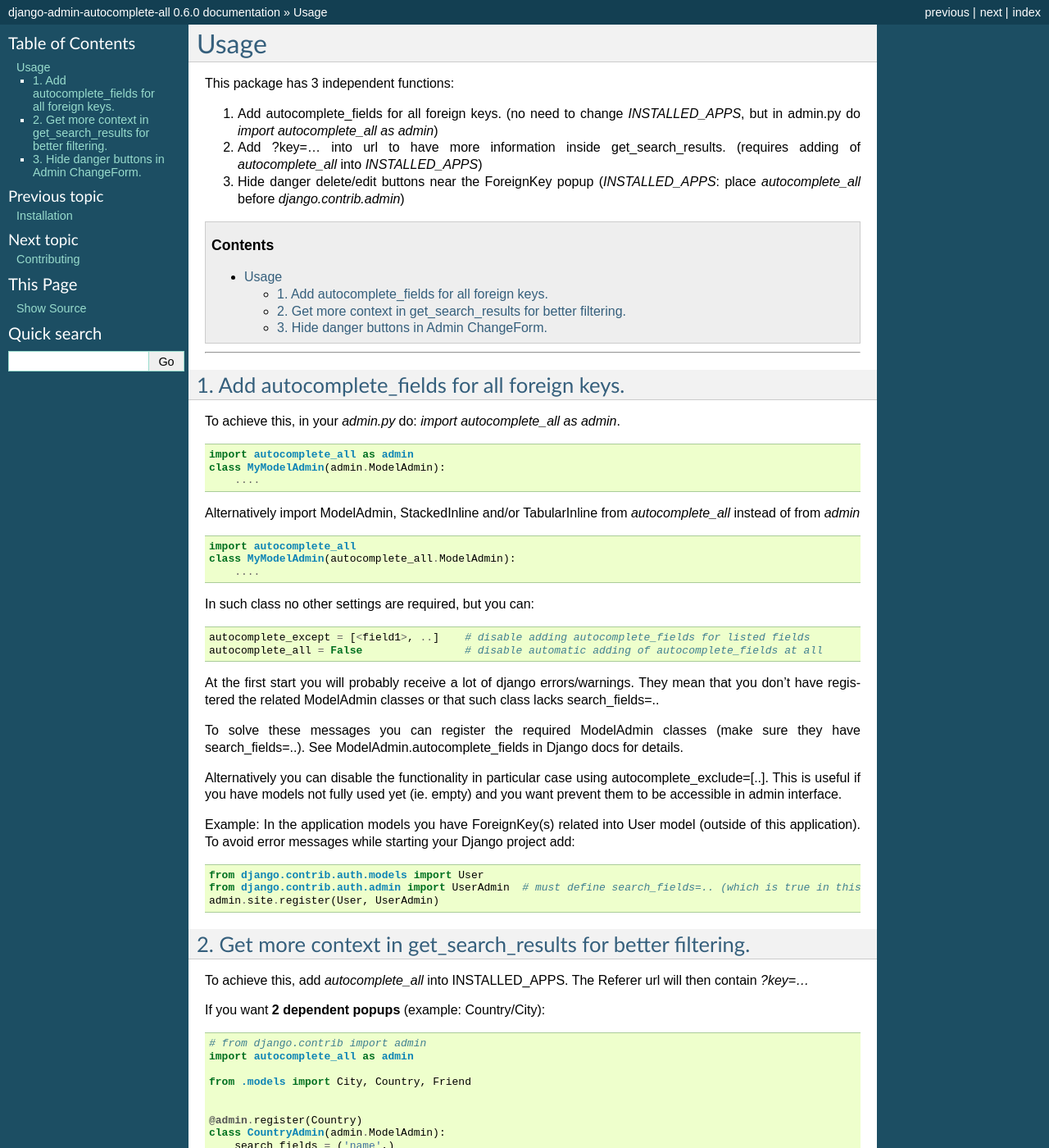
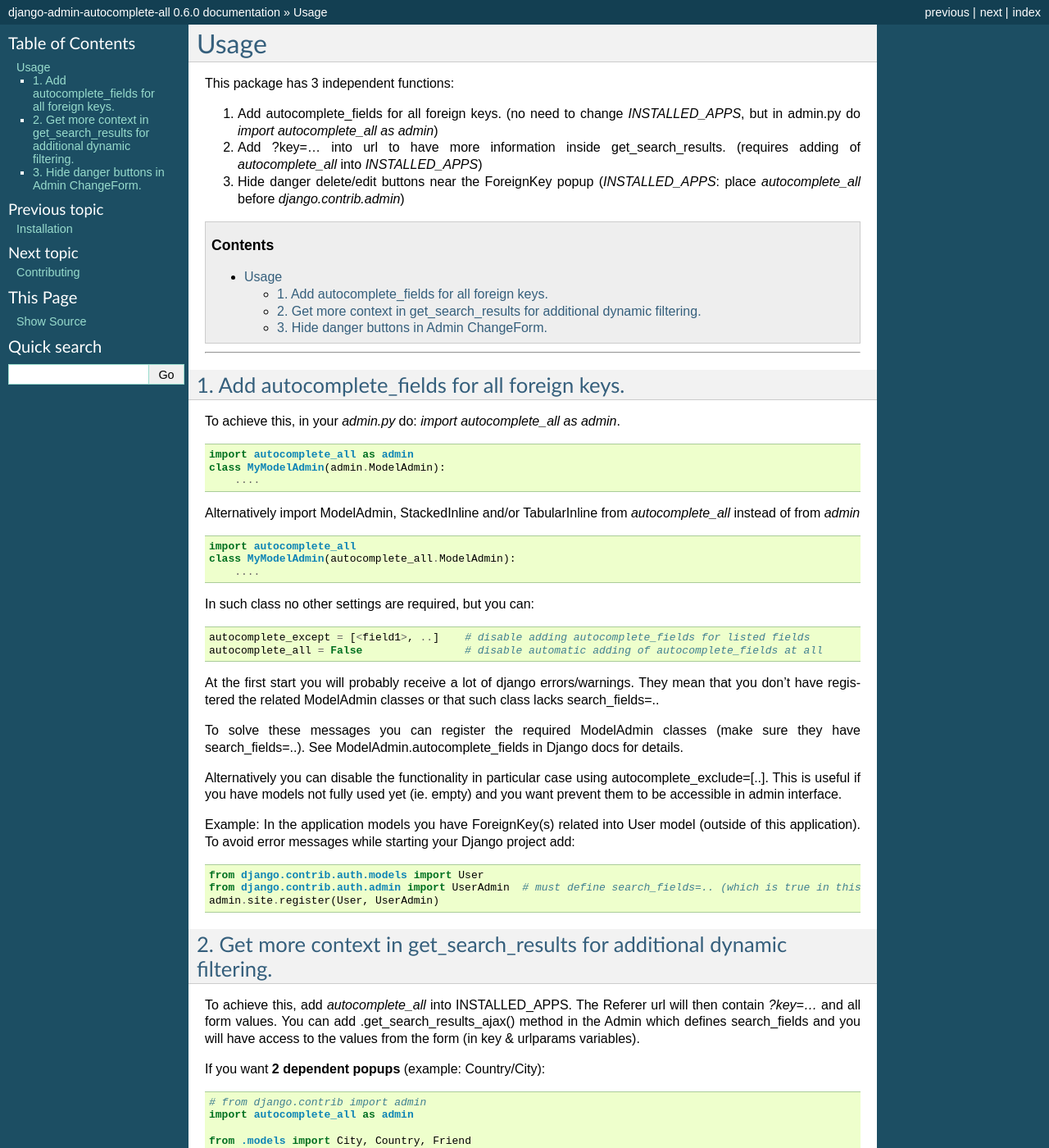
Before and after one commit to pyutil/django-admin-autocomplete-all, a Sphinx documentation site: the page built from docs/usage.rst, in a window 1280 px wide and 1400 px high. Shown: the whole window at 82% size. Built offline with Sphinx 7.4.7, drawn with Linux system fonts in a browser that asks for light colours.

Commit message:
docs only

```diff
--- a/docs/usage.rst
+++ b/docs/usage.rst
@@ -59,10 +59,11 @@
     admin.site.register(User, UserAdmin)
 
 
-2. Get more context in get_search_results for better filtering.
----------------------------------------------------------------
+2. Get more context in get_search_results for additional dynamic filtering.
+---------------------------------------------------------------------------
 
-To achieve this, add `autocomplete_all` into INSTALLED_APPS. The Referer url will then contain `?key=...`
+To achieve this, add `autocomplete_all` into INSTALLED_APPS. The Referer url will then contain `?key=...` and all form values.
+You can add .get_search_results_ajax() method in the Admin which defines search_fields and you will have access to the values from the form (in key & urlparams variables).
 
 If you want **2 dependent popups** (example: Country/City):
 
```
